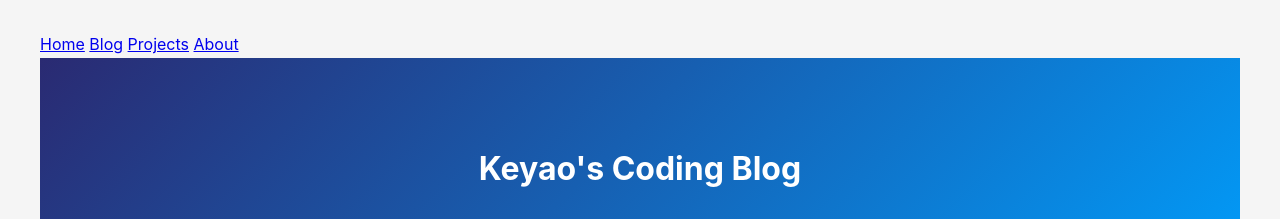
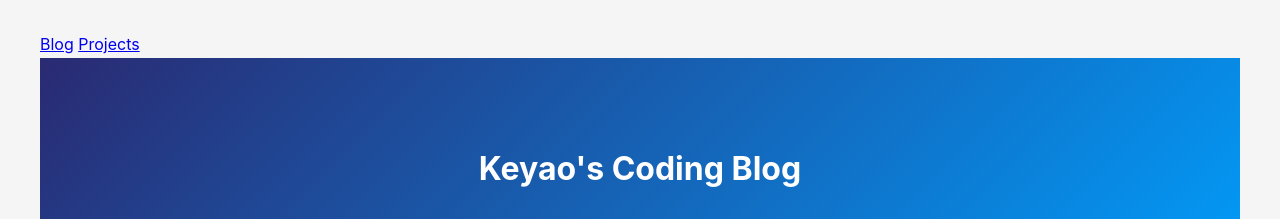
Before and after one commit to kyZhan2002/mypage, a Jekyll site: the page built from index.md, in a window 1280 px wide. Shown: the top 219 px of the page. Built offline with Jekyll 4.4.1, drawn with Linux system fonts in a browser that asks for light colours.

Commit message:
4th Pac-Man try

```diff
--- a/_config.yml
+++ b/_config.yml
@@ -1,7 +1,7 @@
 title: Keyao's Coding Blog
 author: "Keyao Zhan"
 description: "A blog about software development, coding challenges, and technical discoveries"
-baseurl: ""
+baseurl: "/mypage"
 url: "https://kyzhan2002.github.io"
 
 social:
--- a/index.md
+++ b/index.md
@@ -7,10 +7,8 @@
 
 <div class="container">
   <nav class="navigation">
-    <a href="{{ site.baseurl }}/" class="active">Home</a>
     <a href="{{ site.baseurl }}/blog/">Blog</a>
     <a href="{{ site.baseurl }}/projects/">Projects</a>
-    <a href="{{ site.baseurl }}/about/">About</a>
   </nav>
 
   <div class="header">
--- a/projects/index.html
+++ b/projects/index.html
@@ -14,7 +14,7 @@
       <h3>Pac-Man Game</h3>
       <p>A classic arcade game implementation using HTML5 Canvas and JavaScript.</p>
       <div class="project-links">
-        <a href="/projects/pacman.html" class="button">Play Game</a>
+        <a href="{{ site.baseurl }}/projects/pacman" class="button">Play Game</a>
         <a href="#" class="button">Source Code</a>
       </div>
     </div>
```
